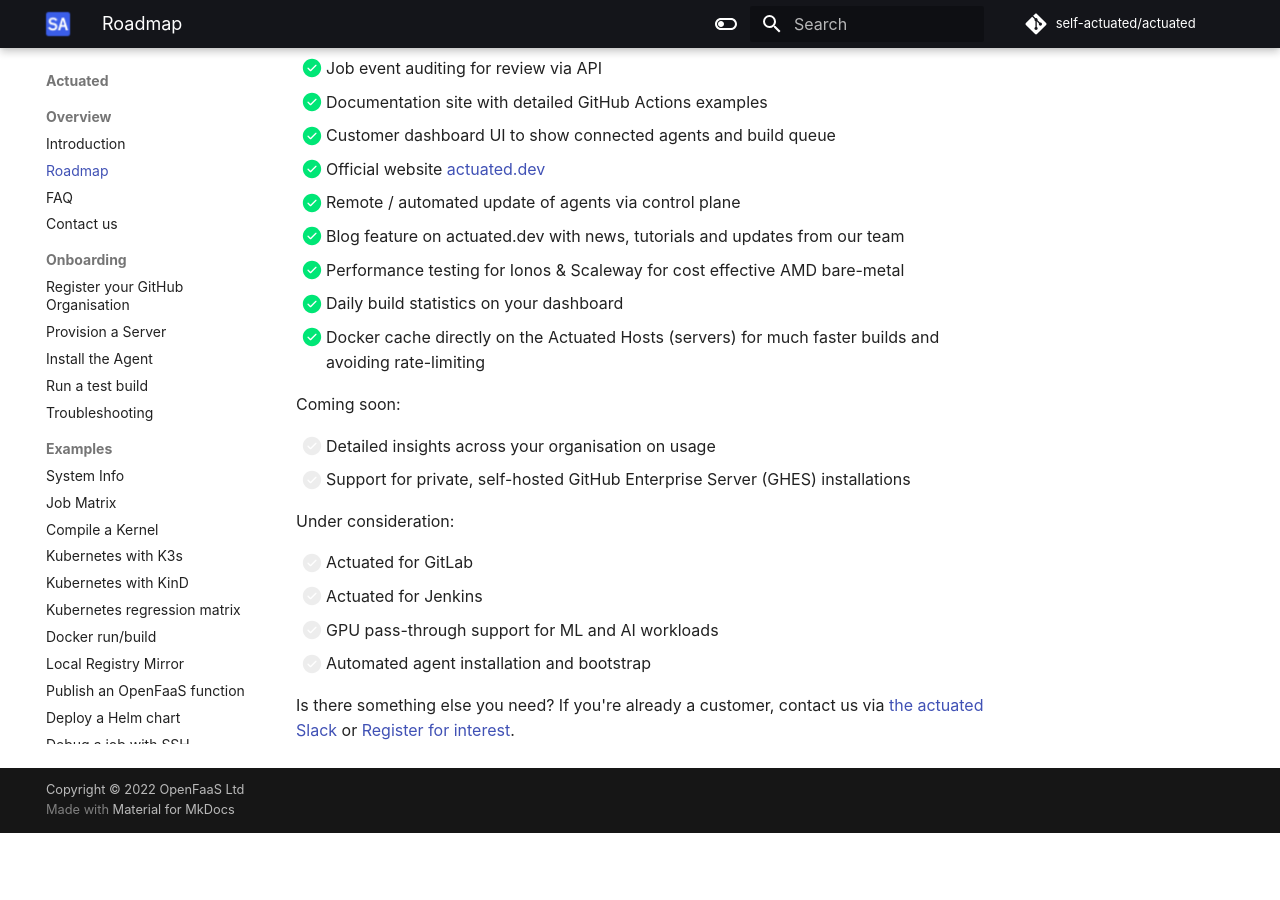
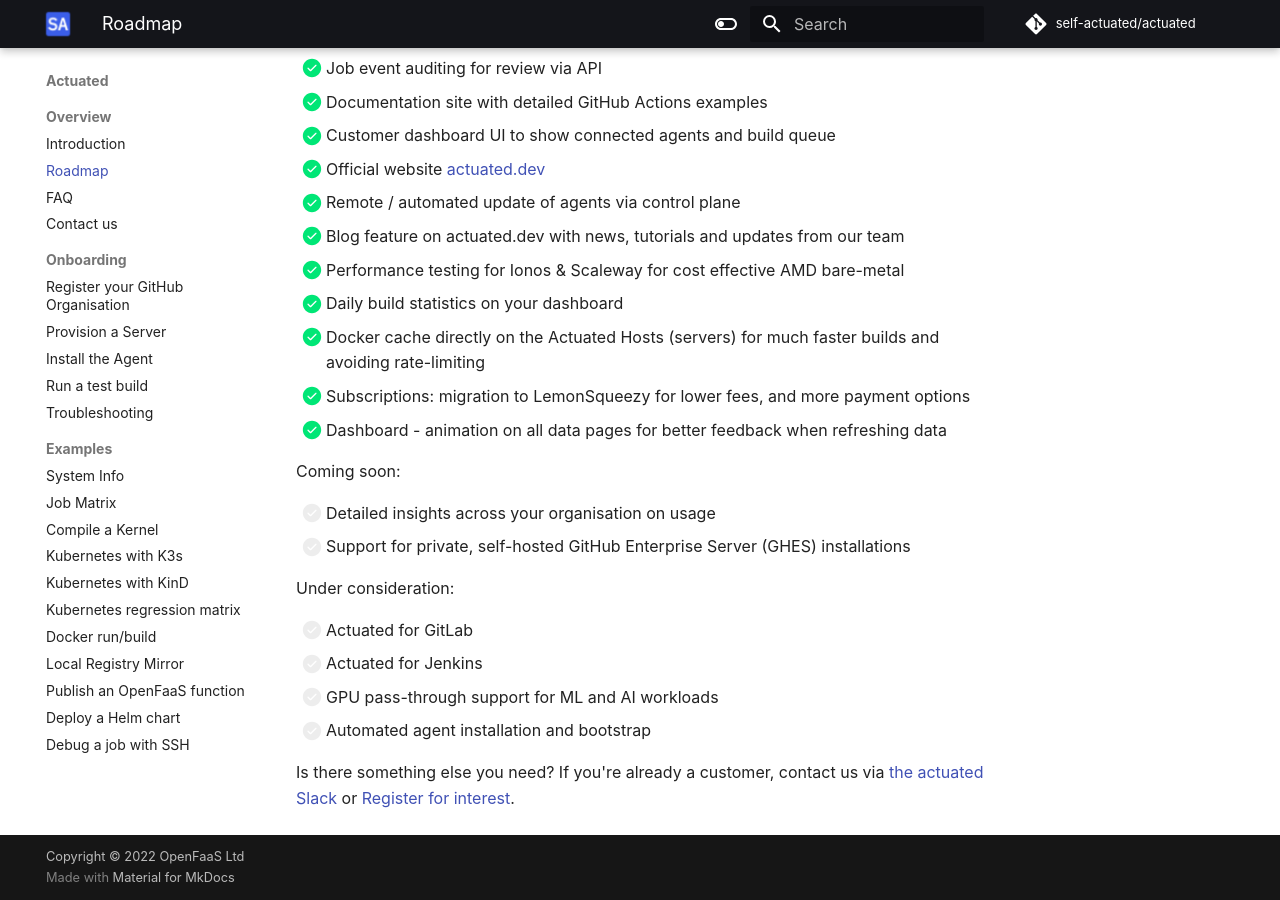
Before and after one commit to welteki/docs.actuated.dev, an MkDocs documentation site: the page built from docs/roadmap.md, in a window 1280 px wide and 900 px high, scrolled down 837 px. Built offline with MkDocs 1.6.1 and Material for MkDocs 9.7.7, drawn with Linux system fonts in a browser that asks for light colours; some web fonts are replaced; before the commit the page ends 1670 px from its top, so only the background shows below that.

Commit message:
Migrate to LemonSqueezy links
Signed-off-by: Alex Ellis (OpenFaaS Ltd) <alexellis2@gmail.com>

```diff
--- a/docs/roadmap.md
+++ b/docs/roadmap.md
@@ -31,6 +31,8 @@
 * [x] Performance testing for Ionos & Scaleway for cost effective AMD bare-metal
 * [x] Daily build statistics on your dashboard
 * [x] Docker cache directly on the Actuated Hosts (servers) for much faster builds and avoiding rate-limiting
+* [x] Subscriptions: migration to LemonSqueezy for lower fees, and more payment options
+* [x] Dashboard - animation on all data pages for better feedback when refreshing data
 
 Coming soon:
 
```
Also changed, not shown: docs/expose-agent.md (+1 -1 lines), docs/install-agent.md (+1 -1 lines), docs/register.md (+1 -1 lines).
